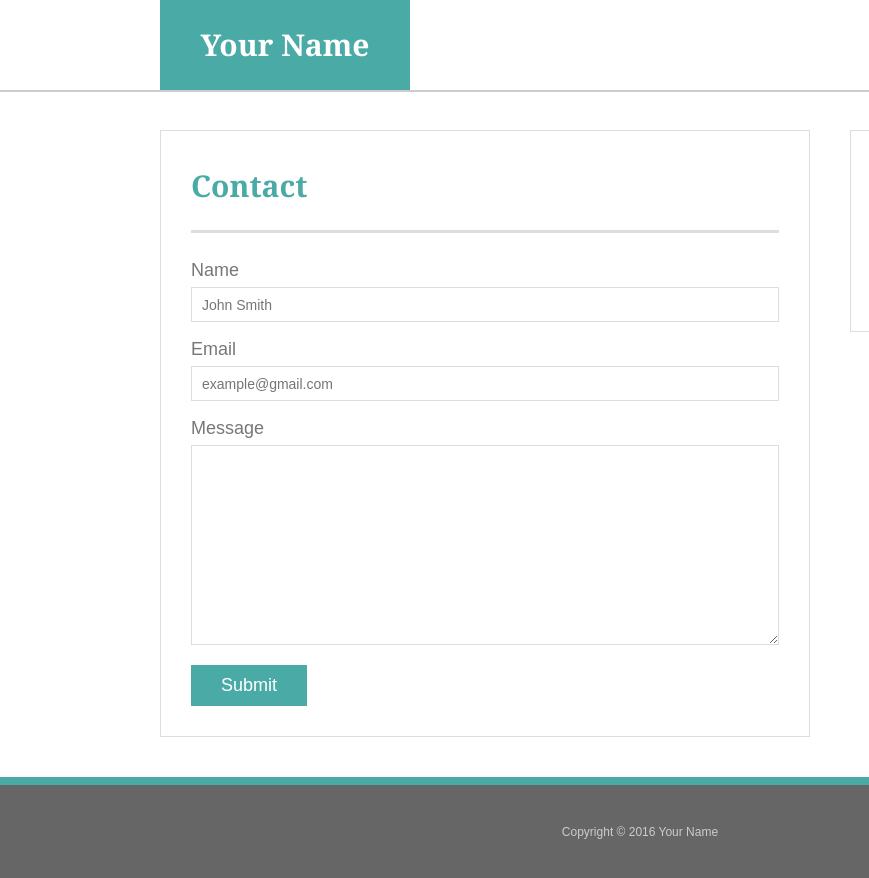
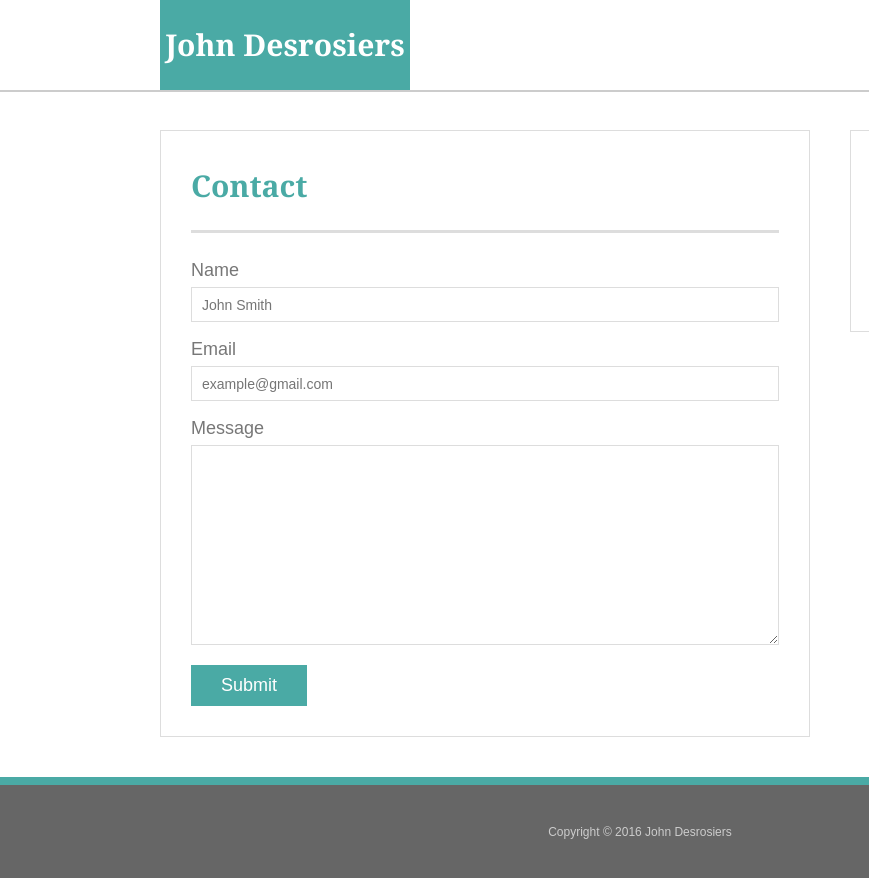
Before and after one commit to median-man/Bootstrap-Portfolio, a plain HTML site: page contact.html in a window 1280 px wide. Shown: the full height of the page, 0-869 px from the left. Drawn offline with Linux system fonts and the light colour scheme.

Commit message:
replaced 'Your Name' with 'John Desrosiers'

```diff
--- a/contact.html
+++ b/contact.html
@@ -3,7 +3,7 @@
 
 <head>
   <meta charset="UTF-8">
-  <title>Contact | Your Name</title>
+  <title>Contact | John Desrosiers</title>
   <link rel="stylesheet" type="text/css" href="assets/css/reset.css">
   <link rel="stylesheet" type="text/css" href="assets/css/style.css">
 </head>
@@ -12,7 +12,7 @@
 
   <header id="masthead">
     <div class="container">
-      <a href="index.html" id="logo">Your Name</a>
+      <a href="index.html" id="logo">John Desrosiers</a>
       <nav>
         <a href="index.html">About</a>
         <a href="portfolio.html">Portfolio</a>
@@ -58,7 +58,7 @@
 
   <footer>
     <div class="container">
-      Copyright &copy; 2016 Your Name
+      Copyright &copy; 2016 John Desrosiers
     </div>
   </footer>
 </body>
```
Also changed, not shown: index.html (+2 -2 lines), portfolio.html (+3 -3 lines).
